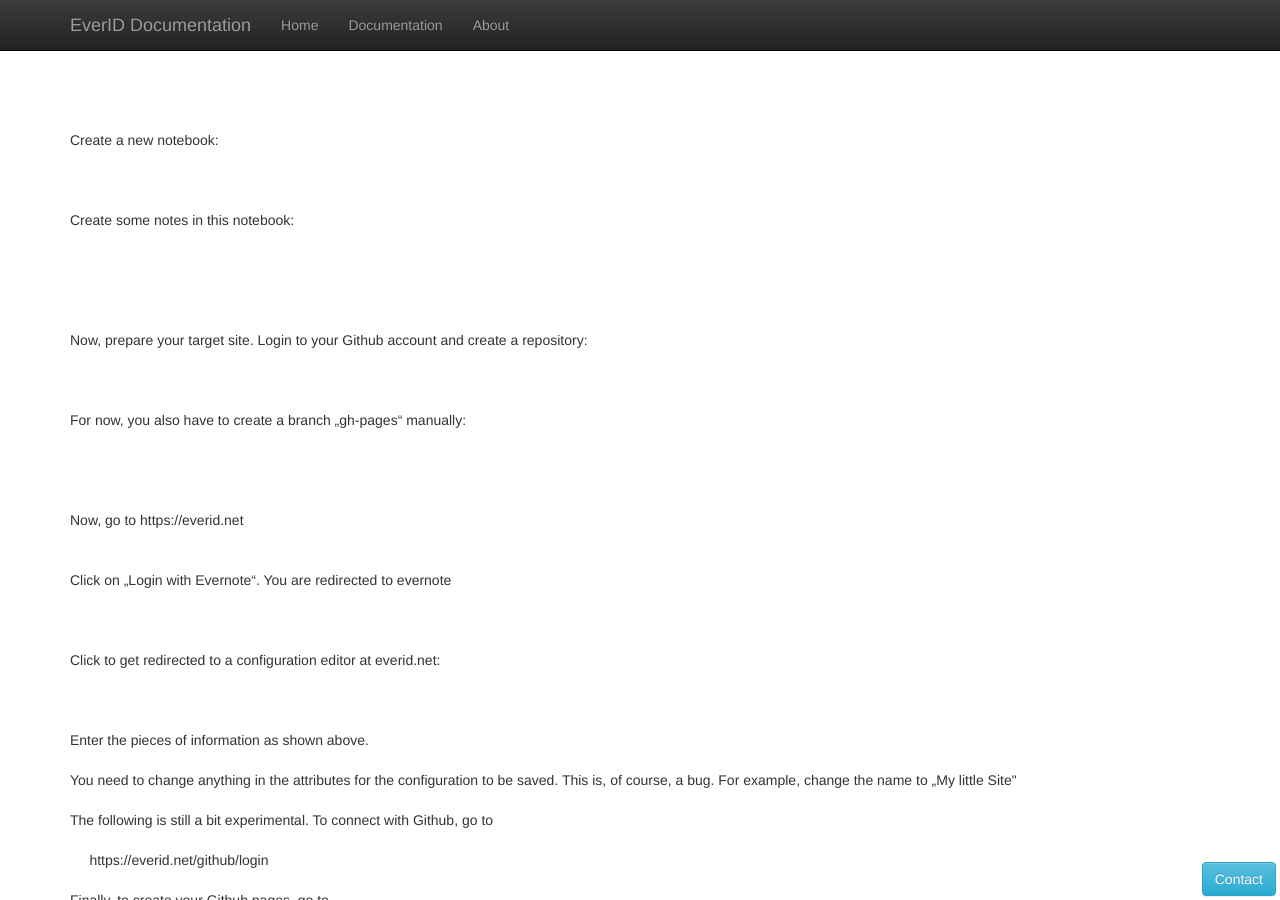
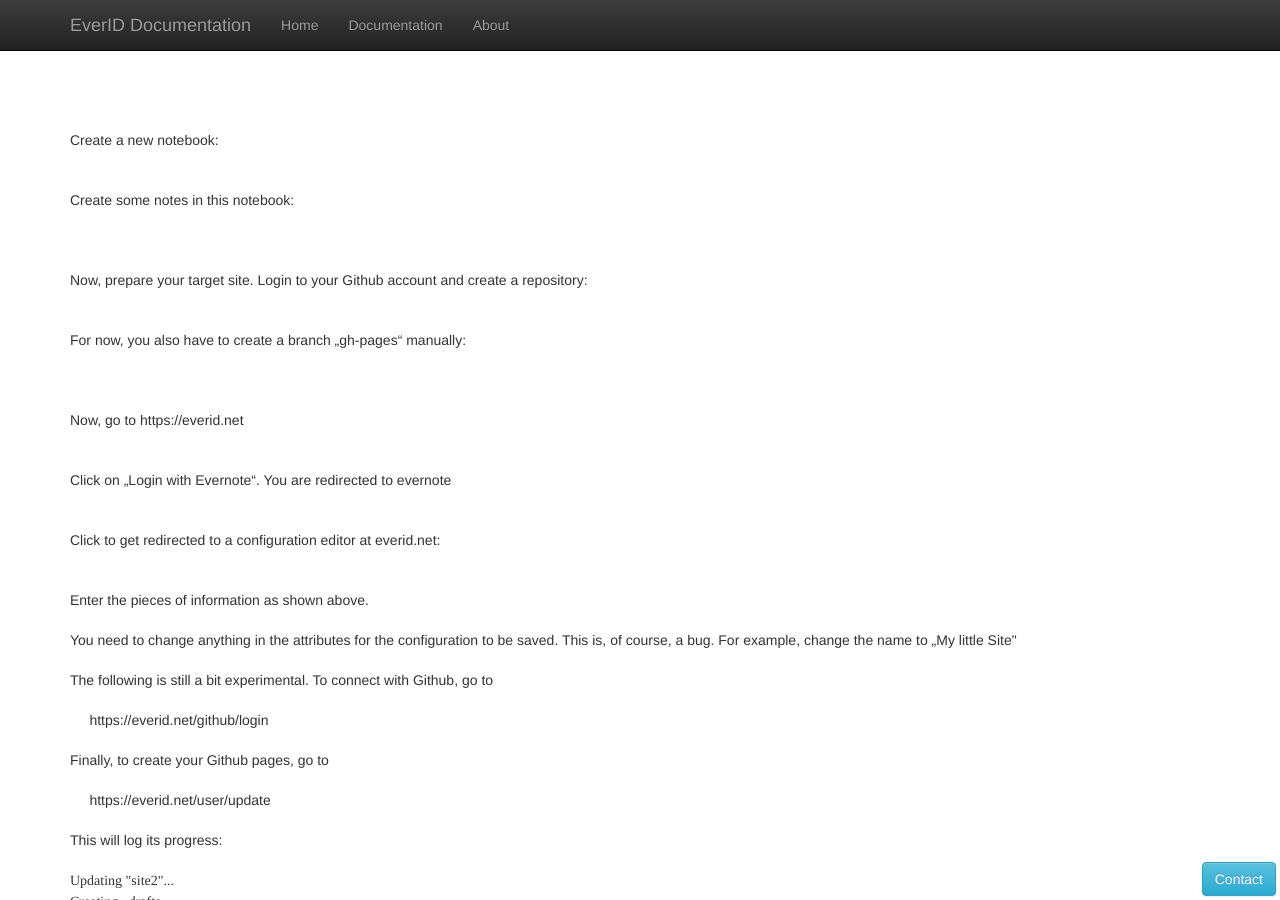
Before and after one commit to oschettler/everid, a Jekyll site: the page built from index.html, in a window 1280 px wide and 900 px high. Built offline with Jekyll 4.4.1, drawn with Linux system fonts in a browser that asks for light colours; nearby versions of some CDN libraries.

Commit message:
save index.html

```diff
--- a/index.html
+++ b/index.html
@@ -15,21 +15,21 @@ res:
 <div><br/></div>
 <div>Create a new notebook:</div>
 <div><br/></div>
-<div><span></span><br/></div>
+<div><span></div>
 <div><span><br/></span></div>
 <div><span>Create some notes in this notebook:</span></div>
 <div><span><br/></span></div>
-<div><span></span><br/></div>
+<div><span></div>
 <div><br/></div>
-<div><span></span><br/></div>
+<div><span></div>
 <div><span><br/></span></div>
 <div>Now, prepare your target site. Login to your Github account and create a repository:</div>
 <div><br/></div>
-<div><br/></div>
+<div></div>
 <div><br/></div>
 <div>For now, you also have to create a branch „gh-pages“ manually:</div>
 <div><br/></div>
-<div><span></span><br/></div>
+<div><span></div>
 <div><br/></div>
 <div><br/></div>
 <div><span>Now, go to https://everid.net</span></div>
@@ -38,11 +38,11 @@ res:
 <div><span><br/></span></div>
 <div><span>Click on „Login with Evernote“. You are redirected to evernote </span></div>
 <div><span><br/></span></div>
-<div><span><span></span><br/></span></div>
+<div><span><span></span></div>
 <div><span><br/></span></div>
 <div><span>Click to get redirected to a configuration editor at </span>everid.net:</div>
 <div><br/></div>
-<div><span></span><br/></div>
+<div><span></div>
 <div><span><br/></span></div>
 <div>Enter the pieces of information as shown above. </div>
 <div><br/></div>
```
